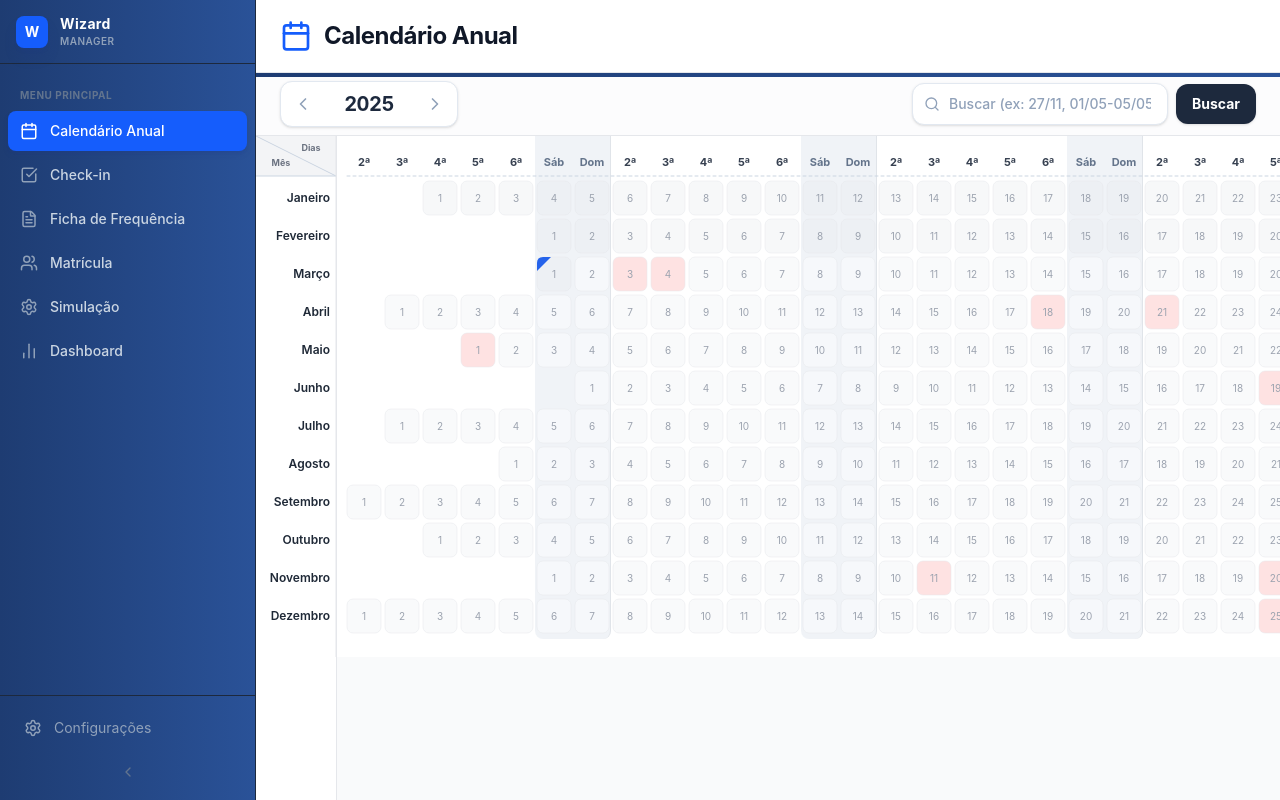
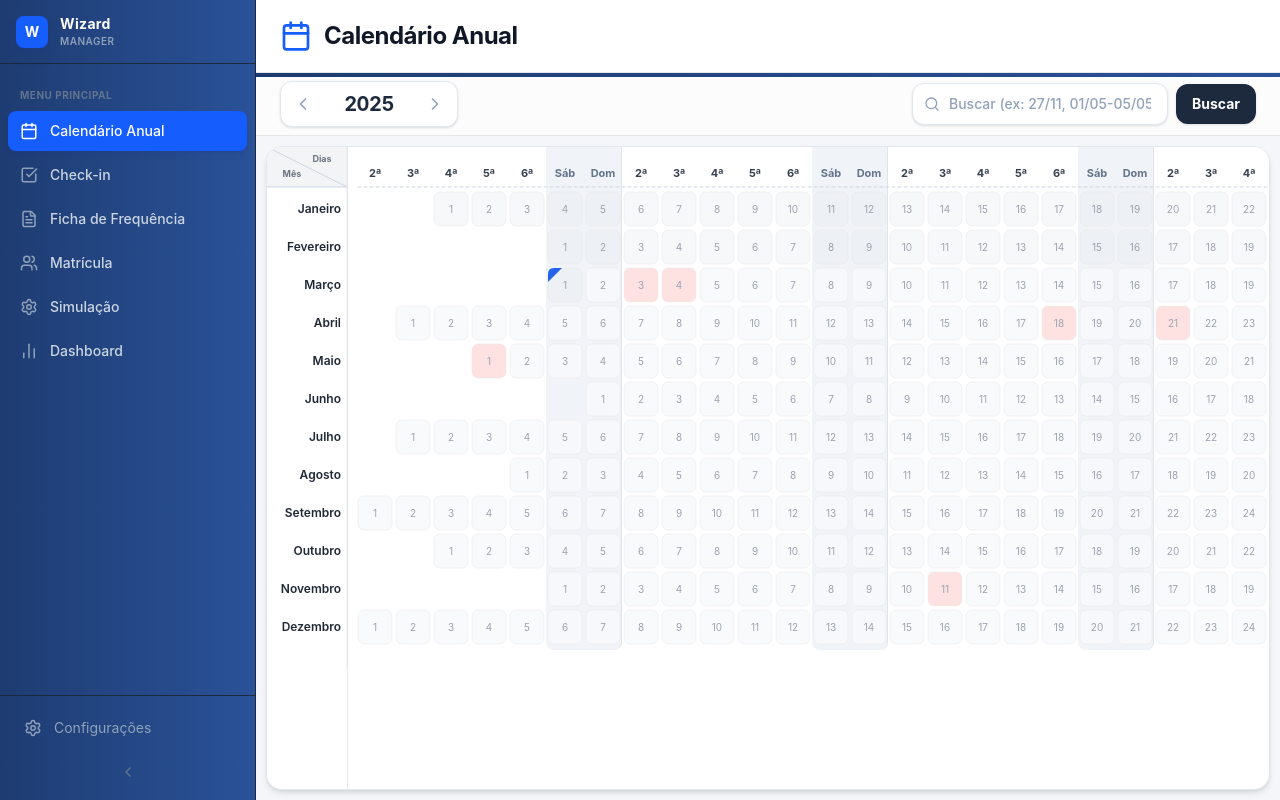
Before and after one commit to Vitor-rs/Wiz_Tools, a React (Vite) app in the folder hori-web/: page / in a window 1280 px wide. Built offline with nearby package versions, Linux system fonts and the light colour scheme.

Commit message:
feat: implement initial application structure with layout, calendar, simulation, and check-in pages

```diff
--- a/hori-web/src/App.tsx
+++ b/hori-web/src/App.tsx
@@ -100,7 +100,9 @@ const AppContent: React.FC = () => {
           />
 
           {/* Main Content Area - Flex container to hold Sidebar and Grid side-by-side */}
-          <div className="flex flex-1 overflow-hidden relative bg-gray-50">
+          <div className="flex flex-1 overflow-hidden relative bg-[#f5f6fa] p-[10px]">
+            {/* The "Card" Container */}
+            <div className="flex max-w-full max-h-full bg-white rounded-2xl overflow-hidden shadow-md border border-slate-200">
               {/* Months Sidebar (Fixed Left) */}
               <div className="shrink-0 z-10 bg-white border-r border-gray-200 h-full">
                 <MonthsSidebar
@@ -132,6 +134,7 @@ const AppContent: React.FC = () => {
                 />
               </div>
             </div>
+          </div>
         </>
       )}
 
--- a/hori-web/src/components/Layout.tsx
+++ b/hori-web/src/components/Layout.tsx
@@ -11,7 +11,7 @@ const Layout: React.FC<LayoutProps> = ({ children, activePage, onNavigate }) =>
     const [isSidebarCollapsed, setIsSidebarCollapsed] = useState(false);
 
     return (
-        <div className="flex h-screen w-full bg-white overflow-hidden">
+        <div className="flex h-screen w-full bg-[#f5f6fa] overflow-hidden">
             <Sidebar
                 activePage={activePage}
                 onNavigate={onNavigate}
```
Also changed, not shown: 1 other file (tests, documents, lock files or other folders). Lines whose indentation alone changed are shown as unchanged.
